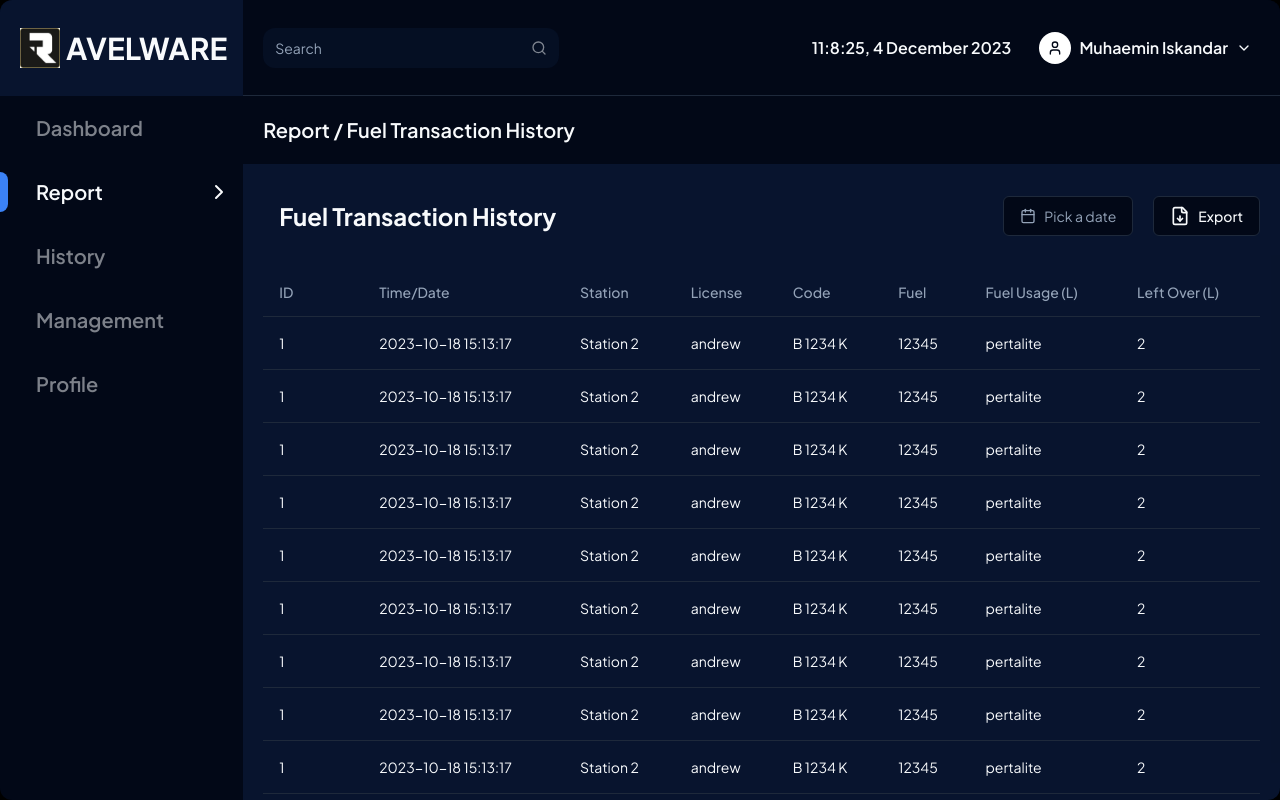
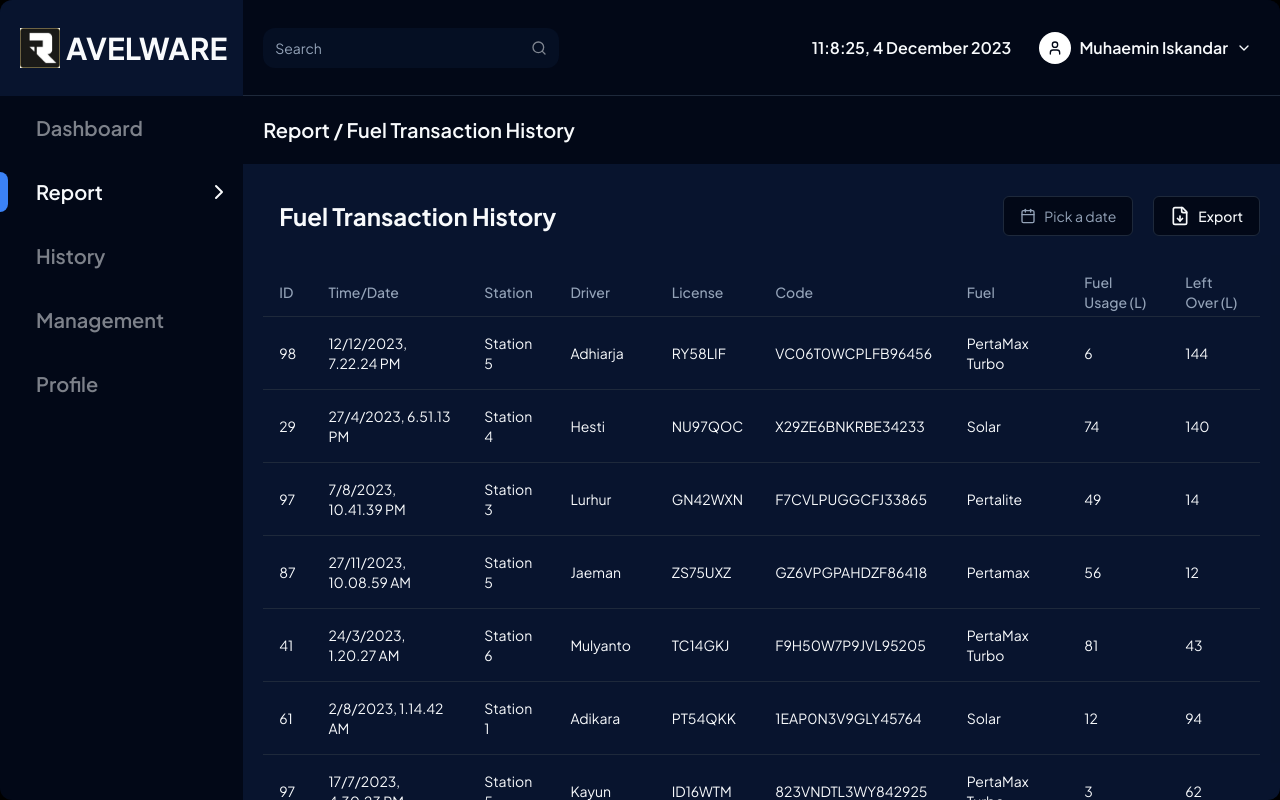
Before and after one commit to MhinHub/ravelware-dashboard, a Next.js app: page /report/fuel-transaction-history in a window 1280 px wide. Built offline with nearby package versions, Linux system fonts and the light colour scheme.

Commit message:
update: using faker data for table report

```diff
--- a/app/report/fuel-transaction-history/page.tsx
+++ b/app/report/fuel-transaction-history/page.tsx
@@ -21,6 +21,8 @@ import {
   TableHeader,
   TableRow,
 } from "@/components/ui/table";
+
+import { fuelTransactions } from "@/db/faker";
 
 const FuelTransactionPage = () => {
   const [date1, setDate1] = React.useState<Date>();
@@ -107,9 +109,10 @@ const FuelTransactionPage = () => {
           <Table>
             <TableHeader>
               <TableRow>
-                <TableHead className="w-[100px]">ID</TableHead>
+                <TableHead className="w-7">ID</TableHead>
                 <TableHead>Time/Date</TableHead>
                 <TableHead>Station</TableHead>
+                <TableHead>Driver</TableHead>
                 <TableHead>License</TableHead>
                 <TableHead>Code</TableHead>
                 <TableHead>Fuel</TableHead>
@@ -118,19 +121,22 @@ const FuelTransactionPage = () => {
               </TableRow>
             </TableHeader>
             <TableBody>
-              {Array.from({ length: 10 }).map((_, index) => (
-                <React.Suspense fallback={<Skeleton className="w-full h-14" />}>
-                  <TableRow key={index}>
-                    <TableCell>1</TableCell>
-                    <TableCell>2023-10-18 15:13:17</TableCell>
-                    <TableCell>Station 2</TableCell>
-                    <TableCell>andrew</TableCell>
-                    <TableCell>B 1234 K</TableCell>
-                    <TableCell>12345</TableCell>
-                    <TableCell>pertalite</TableCell>
-                    <TableCell>2</TableCell>
-                  </TableRow>
-                </React.Suspense>
+              {fuelTransactions.map((item: any, index: number) => (
+                <TableRow key={index}>
+                  <TableCell>{item.id}</TableCell>
+                  <TableCell>
+                    {new Date(item.date).toLocaleString("id-ID", {
+                      hour12: true,
+                    })}
+                  </TableCell>
+                  <TableCell>{item.station}</TableCell>
+                  <TableCell>{item.driver}</TableCell>
+                  <TableCell>{item.license}</TableCell>
+                  <TableCell>{item.code}</TableCell>
+                  <TableCell>{item.fuel}</TableCell>
+                  <TableCell>{item.usage}</TableCell>
+                  <TableCell>{item.left}</TableCell>
+                </TableRow>
               ))}
             </TableBody>
           </Table>
--- /dev/null
+++ b/db/faker.ts
@@ -0,0 +1,36 @@
+import { fakerID_ID as faker } from "@faker-js/faker";
+
+export function createFuelTransactions() {
+  return {
+    id: faker.number.int({ max: 100, min: 1 }),
+    date: faker.date.anytime(),
+    station: faker.string.fromCharacters([
+      "Station 1",
+      "Station 2",
+      "Station 3",
+      "Station 4",
+      "Station 5",
+      "Station 6",
+      "Station 7",
+    ]),
+    driver: faker.person.firstName(),
+    license: faker.vehicle.vrm(),
+    code: faker.vehicle.vin(),
+    fuel: faker.string.fromCharacters([
+      "Pertalite",
+      "Pertamax",
+      "Solar",
+      "PertaMax Turbo",
+      "Pertamina Dex",
+    ]),
+    usage: faker.number.int({ max: 100, min: 1 }),
+    left: faker.number.int({ max: 150, min: 1 }),
+  };
+}
+
+export const fuelTransactions: any[] = faker.helpers.multiple(
+  createFuelTransactions,
+  {
+    count: 10,
+  }
+);
--- a/package.json
+++ b/package.json
@@ -9,6 +9,7 @@
     "lint": "next lint"
   },
   "dependencies": {
+    "@faker-js/faker": "^8.3.1",
     "@radix-ui/react-dropdown-menu": "^2.0.6",
     "@radix-ui/react-popover": "^1.0.7",
     "@radix-ui/react-slot": "^1.0.2",
```
Also changed, not shown: 1 other file (tests, documents, lock files or other folders).
